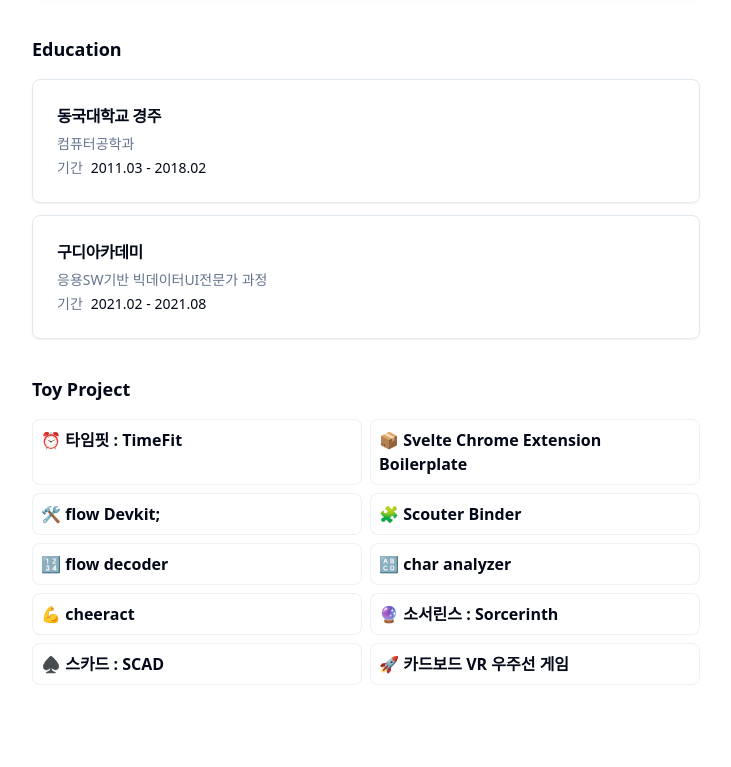
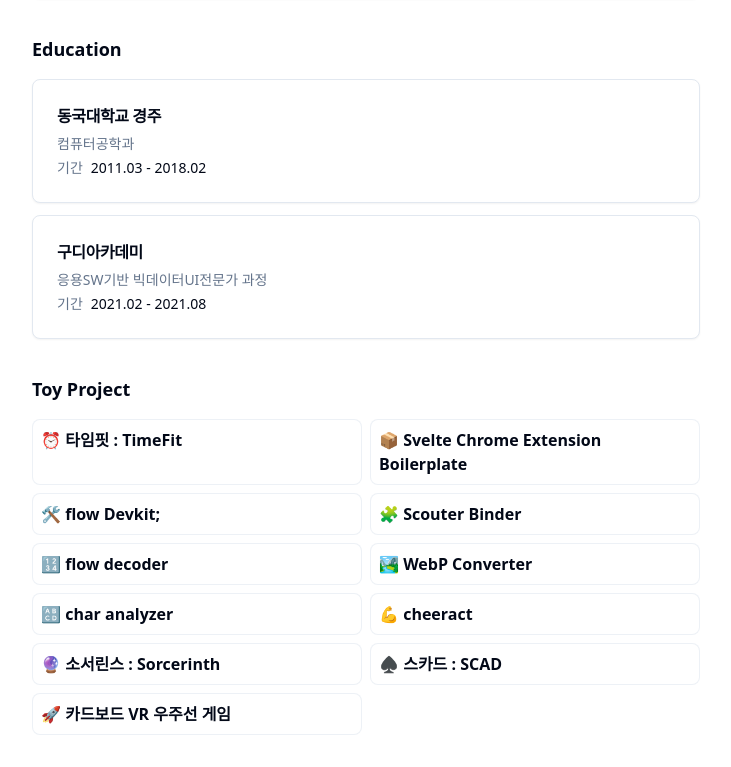
Before and after one commit to wooncloud/wooncloud-web, a Next.js app: page / in a window 1280 px wide. Shown: the part 5137-5904 px from the top of the page, without its empty margins (274-1005 px from the left). Before the commit the page ends 5874 px from the top, so only its background shows below. Built offline with nearby package versions, Linux system fonts and the light colour scheme.

Commit message:
feat(project): 토이프로젝트 WebP Converter 추가

```diff
--- a/src/app/page.tsx
+++ b/src/app/page.tsx
@@ -106,6 +106,7 @@
               <ToyProjectCard title="🛠️ flow Devkit;" link="#" />
               <ToyProjectCard title="🧩 Scouter Binder" link="https://chromewebstore.google.com/detail/scouter-query-binder/chelfblbcigbofbajjkphnofejcodkdd" />
               <ToyProjectCard title="🔢 flow decoder" link="https://chromewebstore.google.com/detail/flow-dev-decoder/kfgfejijehnpojjphgnnomkpoeompejb?pli=1" />
+              <ToyProjectCard title="🏞️ WebP Converter" link="https://github.com/wooncloud/towebp" />
               <ToyProjectCard title="🔠 char analyzer" link="https://wooncloud.github.io/char_analyzer/" />
               <ToyProjectCard title="💪 cheeract" link="https://cheeract.vercel.app" />
               <ToyProjectCard title="🔮 소서린스 : Sorcerinth" link="#" />
```
